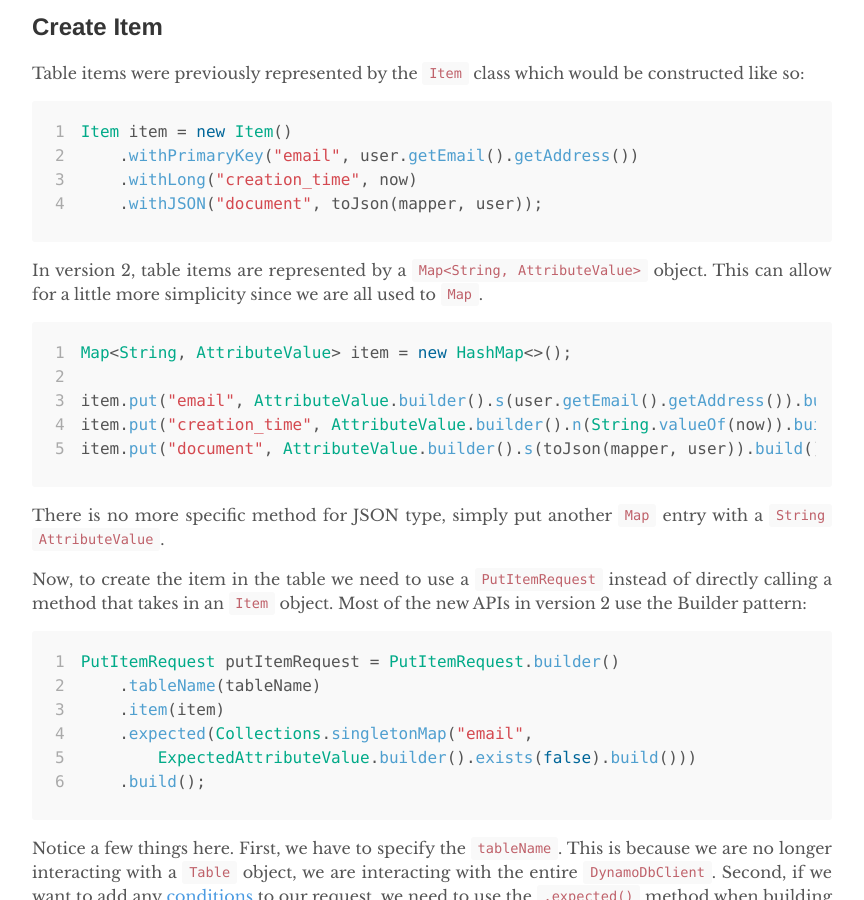
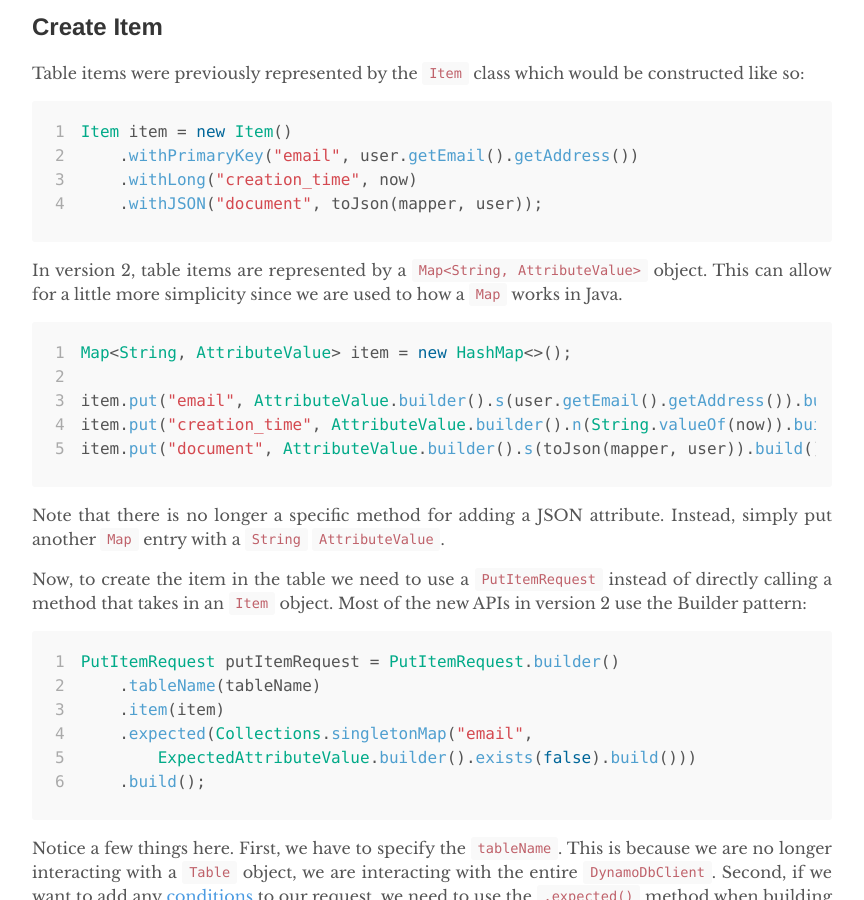
Before and after one commit to RohanNagar/RohanNagar.github.io, a Jekyll site: the page built from _posts/2019-02-07-migrating-aws-sdk-version.md, in a window 1280 px wide and 900 px high, scrolled down 2369 px. Shown: the whole window, without its empty margins (208-1072 px from the left). Built offline with Jekyll 4.4.1, drawn with Linux system fonts in a browser that asks for light colours; comment, search, counter and statistics services are not loaded; some of the changed text lies outside the part shown.

Commit message:
Update typos

```diff
--- a/_posts/2019-02-07-migrating-aws-sdk-version.md
+++ b/_posts/2019-02-07-migrating-aws-sdk-version.md
@@ -7,7 +7,7 @@ author: "Rohan Nagar"
 If you write in Java and use [Amazon Web Services (AWS)](https://aws.amazon.com/), you have most likely worked with the AWS SDK
 for Java. For many years, the AWS Java SDK has been version `1.11.x`. However, recently the team at AWS has
 [released version 2](https://aws.amazon.com/blogs/developer/aws-sdk-for-java-2-x-released/) of the AWS Java SDK. This blog post will
-detail the changes I had to make in my application, [Thunder](https://github.com/RohanNagar/thunder) in order to migrate to the latest
+detail the changes I had to make in my application, [Thunder](https://github.com/RohanNagar/thunder), in order to migrate to the latest
 and greatest version of the AWS SDK in order to interact with DynamoDB.
 
 # Update Maven Dependencies
@@ -96,7 +96,7 @@ Item item = new Item()
 {% endhighlight %}
 
 In version 2, table items are represented by a `Map<String, AttributeValue>` object. This can allow for a little more simplicity since
-we are all used to `Map`.
+we are used to how a `Map` works in Java.
 
 {% highlight java  linenos %}
 Map<String, AttributeValue> item = new HashMap<>();
@@ -106,7 +106,7 @@ item.put("creation_time", AttributeValue.builder().n(String.valueOf(now)).build(
 item.put("document", AttributeValue.builder().s(toJson(mapper, user)).build());
 {% endhighlight %}
 
-There is no more specific method for JSON type, simply put another `Map` entry with a `String` `AttributeValue`.
+Note that there is no longer a specific method for adding a JSON attribute. Instead, simply put another `Map` entry with a `String` `AttributeValue`.
 
 Now, to create the item in the table we need to use a `PutItemRequest` instead of directly calling a method that takes in an `Item` object.
 Most of the new APIs in version 2 use the Builder pattern:
```
Also changed, not shown: other parts of _posts/2019-02-07-migrating-aws-sdk-version.md (+1 -1 lines).
